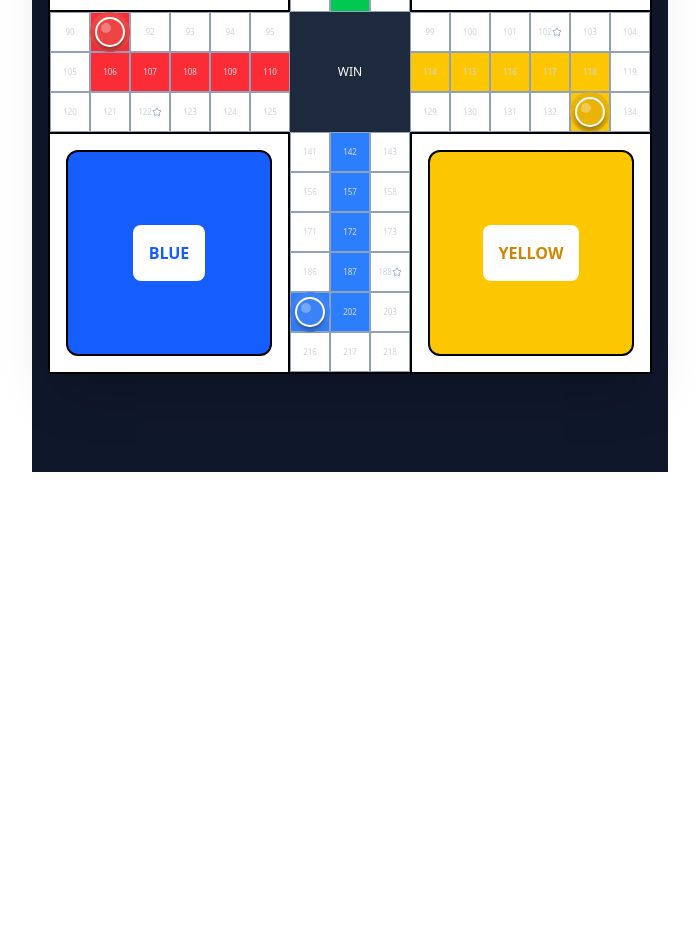
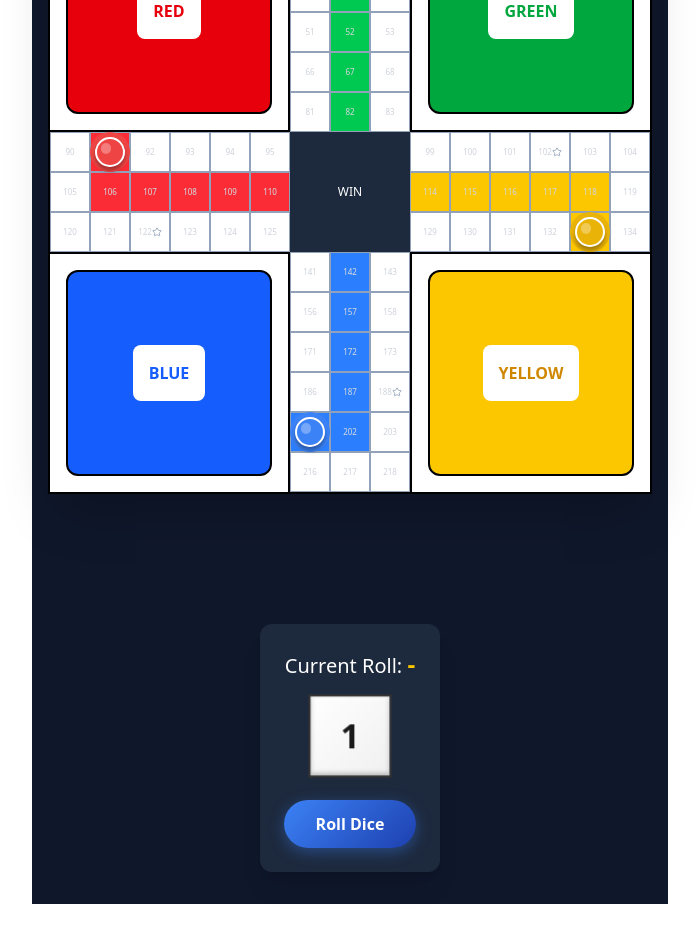
Before and after one commit to Souma061/Ludo, a React (Vite) app: page / in a window 1280 px wide. Shown: the part 360-1296 px from the top of the page, without its empty margins (290-989 px from the left). Before the commit the page ends 864 px from the top, so only its background shows below. Built offline with nearby package versions, Linux system fonts and the light colour scheme.

Commit message:
Add Dice component with rolling animation and integrate into App

```diff
--- a/src/App.tsx
+++ b/src/App.tsx
@@ -1,14 +1,22 @@
-// import { useState } from 'react'
+import { useState } from 'react'
 // import reactLogo from './assets/react.svg'
 // import viteLogo from '/vite.svg'
 import './App.css'
 import LudoBoard from './components/Board/BoardGrid'
+import Dice from './components/Game/Dice'
 
 function App() {
-  // const [count, setCount] = useState(0)
+  const [diceValue, setDiceValue] = useState<number | null>(null);
 
   return (
-    <LudoBoard />
+    <div className='min-h-screen bg-slate-900 flex flex-col items-center justify-center gap-8 py-8'>
+      <h1 className='text-4xl font-bold text-white tracking-widest '> LUDO <span className='text-yellow-400'>GAME</span></h1>
+      <LudoBoard />
+      <div className='bg-slate-800 p-6 rounded-xl shadow-xl flex flex-col items-center gap-4'>
+        <h2 className='text-white text-xl'>Current Roll: <span className='text-yellow-400 font-bold text-2xl '>{diceValue ?? "-"}</span></h2>
+        <Dice onRoll={(value) => setDiceValue(value)} />
+      </div>
+    </div>
   )
 }
 
--- /dev/null
+++ b/src/components/Game/Dice.css
@@ -0,0 +1,159 @@
+/* Dice 3D styles and animations */
+
+.dice-scene {
+  perspective: 1000px;
+  width: 80px;
+  height: 80px;
+  display: flex;
+  align-items: center;
+  justify-content: center;
+}
+
+.dice-cube {
+  position: relative;
+  width: 80px;
+  height: 80px;
+  transform-style: preserve-3d;
+}
+
+.dice-face {
+  position: absolute;
+  width: 80px;
+  height: 80px;
+  display: flex;
+  align-items: center;
+  justify-content: center;
+  font-size: 32px;
+  font-weight: bold;
+  color: #1a1a1a;
+  background: linear-gradient(135deg, #ffffff 0%, #f0f0f0 100%);
+  border: 2px solid #333;
+  backface-visibility: hidden;
+  box-shadow: inset 0 2px 5px rgba(255, 255, 255, 0.5),
+    inset 0 -2px 5px rgba(0, 0, 0, 0.3);
+}
+
+/* Face positions */
+.face-1 {
+  transform: translateZ(40px);
+}
+
+.face-2 {
+  transform: rotateY(90deg) translateZ(40px);
+}
+
+.face-3 {
+  transform: rotateY(180deg) translateZ(40px);
+}
+
+.face-4 {
+  transform: rotateY(-90deg) translateZ(40px);
+}
+
+.face-5 {
+  transform: rotateX(90deg) translateZ(40px);
+}
+
+.face-6 {
+  transform: rotateX(-90deg) translateZ(40px);
+}
+
+/* Glow effect during rolling */
+@keyframes dice-glow {
+  0%,
+  100% {
+    box-shadow: 0 0 10px rgba(66, 165, 245, 0.5);
+  }
+  50% {
+    box-shadow: 0 0 30px rgba(66, 165, 245, 0.8),
+      0 0 60px rgba(33, 150, 243, 0.6);
+  }
+}
+
+.dice-glow {
+  position: absolute;
+  top: 50%;
+  left: 50%;
+  transform: translate(-50%, -50%);
+  width: 120px;
+  height: 120px;
+  border-radius: 50%;
+  animation: dice-glow 0.6s ease-in-out infinite;
+  pointer-events: none;
+}
+
+/* Button styles */
+.dice-button {
+  position: relative;
+  padding: 12px 32px;
+  background: linear-gradient(135deg, #3b82f6 0%, #1e40af 100%);
+  color: white;
+  font-weight: bold;
+  border: none;
+  border-radius: 50px;
+  cursor: pointer;
+  box-shadow: 0 4px 15px rgba(59, 130, 246, 0.4);
+  transition: all 0.3s ease;
+  transform: scale(1);
+}
+
+.dice-button:not(:disabled):hover {
+  transform: scale(1.05);
+  box-shadow: 0 6px 20px rgba(59, 130, 246, 0.6);
+}
+
+.dice-button:not(:disabled):active {
+  transform: scale(0.95);
+}
+
+.dice-button:disabled {
+  opacity: 0.6;
+  cursor: not-allowed;
+}
+
+.dice-button span {
+  position: relative;
+  z-index: 1;
+  display: block;
+}
+
+/* Button glow during rolling */
+@keyframes button-glow {
+  0%,
+  100% {
+    opacity: 0;
+    transform: scale(1);
+  }
+  50% {
+    opacity: 1;
+    transform: scale(1.1);
+  }
+}
+
+.dice-button-glow {
+  position: absolute;
+  inset: -8px;
+  background: radial-gradient(
+    circle,
+    rgba(59, 130, 246, 0.5) 0%,
+    transparent 70%
+  );
+  border-radius: 50px;
+  animation: button-glow 0.8s ease-in-out infinite;
+  pointer-events: none;
+}
+
+/* Pulse animation for text */
+@keyframes pulse {
+  0%,
+  100% {
+    opacity: 1;
+  }
+  50% {
+    opacity: 0.7;
+  }
+}
+
+.animate-pulse {
+  animation: pulse 1s cubic-bezier(0.4, 0, 0.6, 1) infinite;
+}
--- a/src/components/Game/Dice.tsx
+++ b/src/components/Game/Dice.tsx
@@ -1 +1,98 @@
 // 3d Dice UI component for rolling animation
+import { motion } from "framer-motion";
+import React, { useState } from "react";
+import "./Dice.css";
+
+interface DiceProps {
+  onRoll: (value: number) => void;
+  disabled?: boolean;
+}
+
+const Dice: React.FC<DiceProps> = ({ onRoll, disabled }) => {
+  const [rotating, setRotating] = useState({ x: 0, y: 0 });
+  const [isRolling, setIsRolling] = useState(false);
+
+  const rollDice = () => {
+    if (disabled || isRolling) return;
+    setIsRolling(true);
+
+    // Randomly determine the dice value (1-6)
+    const diceValue = Math.floor(Math.random() * 6) + 1;
+
+    // Calculate the rotation based on the dice value
+    const rotateMap: Record<number, { x: number; y: number }> = {
+      1: { x: 0, y: 0 },
+      2: { x: 0, y: -90 },
+      3: { x: 0, y: -180 },
+      4: { x: 0, y: 90 },
+      5: { x: -90, y: 0 },
+      6: { x: 90, y: 0 },
+    };
+
+    // Add multiple spins for better effect
+    const target = rotateMap[diceValue];
+    const newRotation = {
+      x: target.x + 360 * 5,
+      y: target.y + 360 * 5,
+    };
+    setRotating(newRotation);
+
+    setTimeout(() => {
+      setIsRolling(false);
+      onRoll(diceValue);
+    }, 1200);
+  };
+
+  return (
+    <div className="relative flex flex-col items-center gap-6">
+      {/* Glow effect during rolling */}
+      {isRolling && <div className="dice-glow"></div>}
+
+      <div className="dice-scene">
+        <motion.div
+          className="dice-cube"
+          animate={{ rotateX: rotating.x, rotateY: rotating.y }}
+          transition={{ duration: 1.2, ease: "easeOut" }}
+        >
+          {/* FACE 1 */}
+          <div className="dice-face face-1">
+            <span>1</span>
+          </div>
+          {/* FACE 2 */}
+          <div className="dice-face face-2">
+            <span>2</span>
+          </div>
+          {/* FACE 3 */}
+          <div className="dice-face face-3">
+            <span>3</span>
+          </div>
+          {/* FACE 4 */}
+          <div className="dice-face face-4">
+            <span>4</span>
+          </div>
+          {/* FACE 5 */}
+          <div className="dice-face face-5">
+            <span>5</span>
+          </div>
+          {/* FACE 6 */}
+          <div className="dice-face face-6">
+            <span>6</span>
+          </div>
+        </motion.div>
+      </div>
+
+      <button
+        onClick={rollDice}
+        disabled={disabled || isRolling}
+        className="dice-button group"
+      >
+        <span className={isRolling ? "animate-pulse" : ""}>
+          {isRolling ? "Rolling..." : "Roll Dice"}
+        </span>
+        {isRolling && <div className="dice-button-glow"></div>}
+      </button>
+    </div>
+  );
+};
+
+export default Dice;
--- a/src/index.css
+++ b/src/index.css
@@ -67,3 +67,18 @@ button:focus-visible {
     background-color: #f9f9f9;
   }
 }
+.preserve-3d {
+  transform-style: preserve-3d;
+}
+.backface-hidden {
+  backface-visibility: hidden;
+}
+/* Utility for spacing faces */
+.translate-z-\[32px\] {
+  transform: translateZ(32px); /* Half of w-16 (64px) */
+}
+.rotate-y-90 { transform: rotateY(90deg) translateZ(32px); }
+.rotate-y-180 { transform: rotateY(180deg) translateZ(32px); }
+.rotate-y--90 { transform: rotateY(-90deg) translateZ(32px); }
+.rotate-x-90 { transform: rotateX(90deg) translateZ(32px); }
+.rotate-x--90 { transform: rotateX(-90deg) translateZ(32px); }
```
